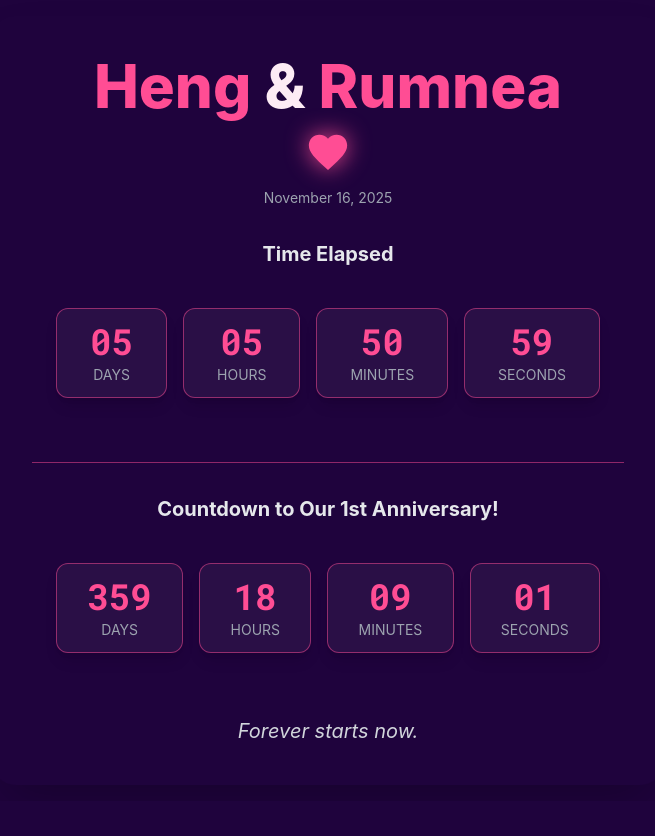
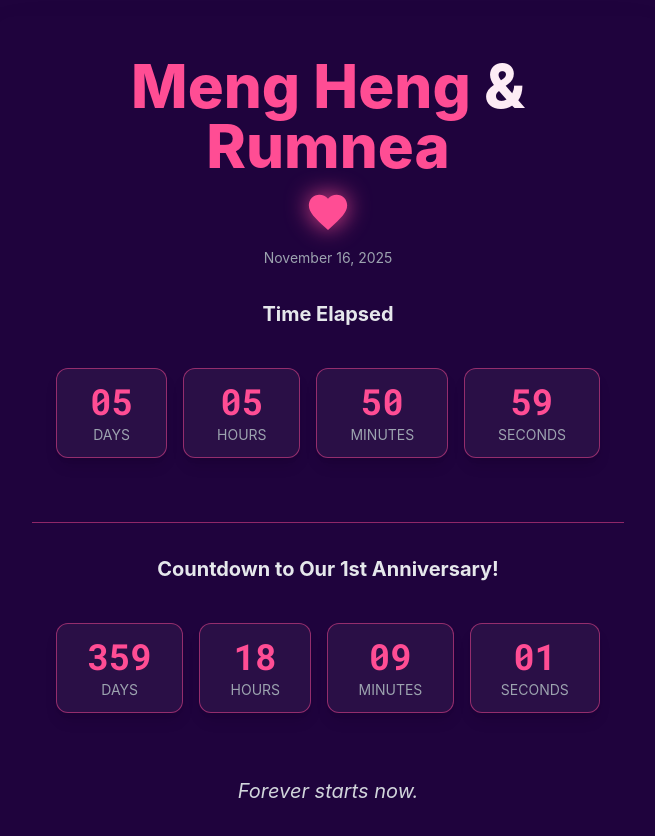
Before and after one commit to mengheng123-hub/Our-Love, a plain HTML site: page index.html in a window 1280 px wide. Shown: the whole page, without its empty margins (312-967 px from the left). Before the commit the page ends 801 px from the top, so only its background shows below. Drawn offline with nearby package versions, Linux system fonts and the light colour scheme.

Commit message:
Update title and name references in index.html

```diff
--- a/index.html
+++ b/index.html
@@ -3,7 +3,7 @@
 <head>
     <meta charset="UTF-8">
     <meta name="viewport" content="width=device-width, initial-scale=1.0">
-    <title>Heng & Rumnea: Our Epic Journey</title>
+    <title>Meng Heng & Rumnea: Our Epic Journey</title>
     <!-- Load Tailwind CSS -->
     <script src="https://cdn.tailwindcss.com"></script>
     <script>
@@ -92,7 +92,7 @@
             <!-- Names and Animated Heart Divider -->
             <div class="mb-8">
                 <div class="text-4xl md:text-6xl font-extrabold mb-4">
-                    <span class="text-accent-pink">Heng</span> & <span class="text-accent-pink">Rumnea</span>
+                    <span class="text-accent-pink">Meng Heng</span> & <span class="text-accent-pink">Rumnea</span>
                 </div>
 
                 <!-- Pulsing Heart SVG Icon -->
```
